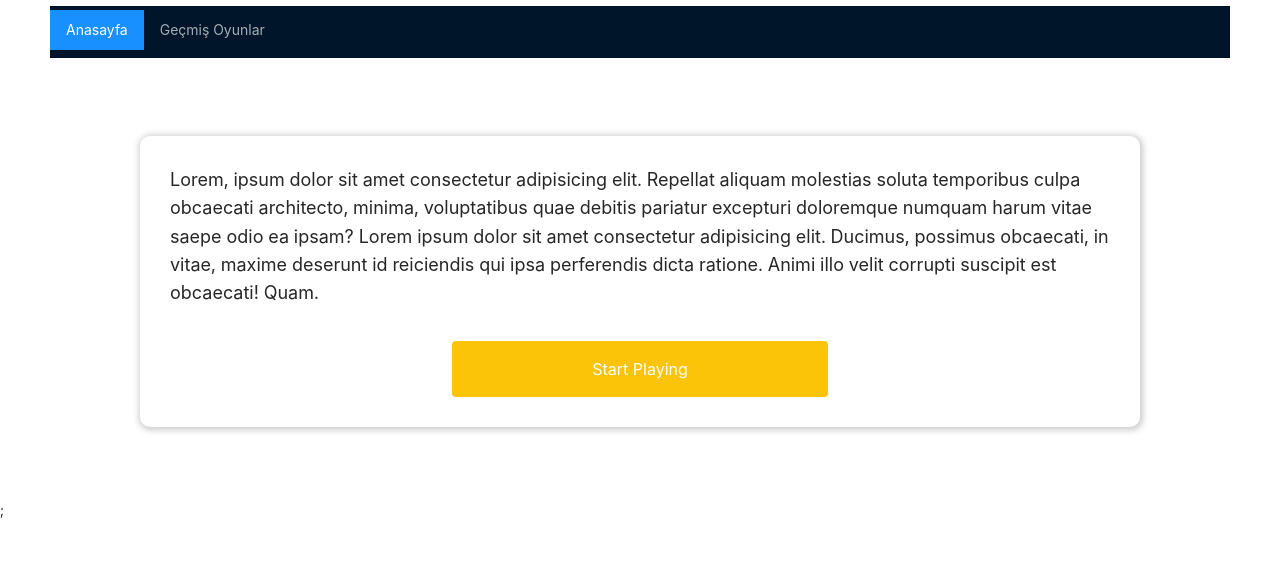
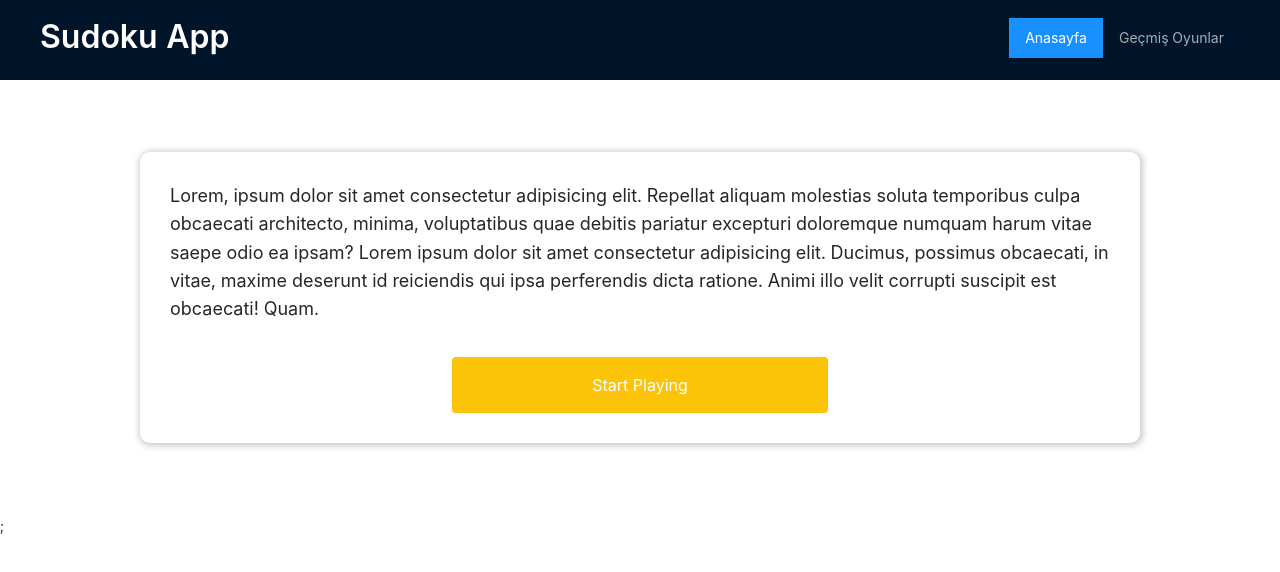
Before and after one commit to gucal/sudoku-app, a Next.js app: page / in a window 1280 px wide. Shown: the top 572 px of the page. Built offline with nearby package versions, Linux system fonts and the light colour scheme.

Commit message:
change layout

```diff
--- a/pages/_app.js
+++ b/pages/_app.js
@@ -12,16 +12,29 @@ function MyApp({ Component, pageProps }) {
     <Layout>
       <Header
         style={{
-          background: '#fff',
+          padding: '40px',
           display: 'flex',
           alignItems: 'center',
-          justifyContent: 'center',
+          justifyContent: 'space-between',
         }}
       >
+        <div>
+          <label
+            onClick={() => router.push('/')}
+            style={{
+              cursor: 'pointer',
+              color: '#FFF',
+              fontWeight: '600',
+              fontSize: 32,
+            }}
+          >
+            Sudoku App
+          </label>
+        </div>
+        <div>
           <Menu
             theme="dark"
             style={{
-            maxWidth: '1200px',
               width: '100%',
               display: 'flex',
             }}
@@ -30,10 +43,14 @@ function MyApp({ Component, pageProps }) {
             <Menu.Item key="/" onClick={() => router.push('/')}>
               Anasayfa
             </Menu.Item>
-          <Menu.Item key="/lastgames" onClick={() => router.push('/lastgames')}>
+            <Menu.Item
+              key="/lastgames"
+              onClick={() => router.push('/lastgames')}
+            >
               Geçmiş Oyunlar
             </Menu.Item>
           </Menu>
+        </div>
       </Header>
       <Content style={{ width: '100%', background: '#fff' }}>
         <Component {...pageProps} />;
```
Lines whose indentation alone changed are shown as unchanged.
